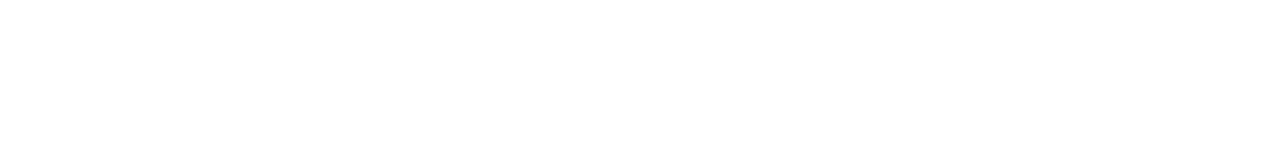
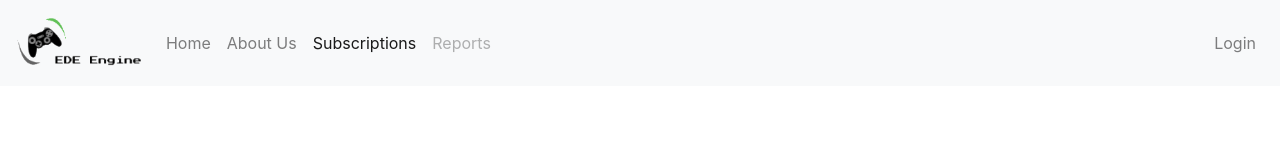
Before and after one commit to Ejtay080/bootstrap-group3, a plain HTML site: page payment.html in a window 1280 px wide. Drawn offline with nearby package versions, Linux system fonts and the light colour scheme.

Commit message:
made navbar actually work

```diff
--- a/payment.html
+++ b/payment.html
@@ -7,7 +7,28 @@
         <title>Payment Page for Subscriptions</title>
     </head>
     <body>
+        <div class="bs-example">
+            <nav class="navbar navbar-expand-md navbar-light bg-light">
+                <a href="#" class="navbar-brand">
+                    <img src="images/EDEE.png" height="60" alt="CoolBrand">
+                </a>
+                <button type="button" class="navbar-toggler" data-toggle="collapse" data-target="#navbarCollapse">
+                    <span class="navbar-toggler-icon"></span>
+                </button>
 
+                <div class="collapse navbar-collapse" id="navbarCollapse">
+                    <div class="navbar-nav">
+                        <a href="index.html" class="nav-item nav-link ">Home</a>
+                        <a href="aboutus.html" class="nav-item nav-link">About Us</a>
+                        <a href="payment.html" class="nav-item nav-link active">Subscriptions</a>
+                        <a href="#" class="nav-item nav-link disabled" tabindex="-1">Reports</a>
+                    </div>
+                    <div class="navbar-nav ml-auto">
+                        <a href="#" class="nav-item nav-link">Login</a>
+                    </div>
+                </div>
+            </nav>
+        </div>
 
 
 
```
Also changed, not shown: aboutus.html (+21 -0 lines), index.html (+2 -2 lines).
